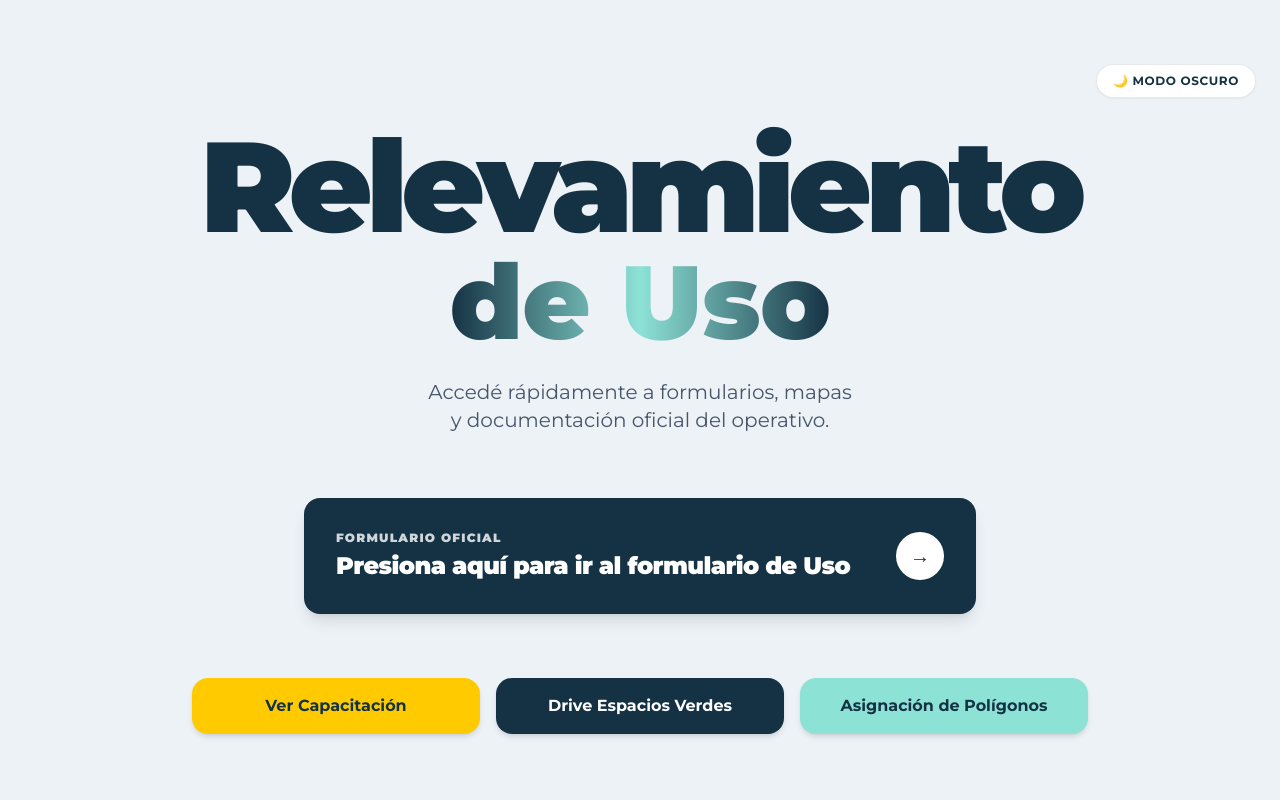
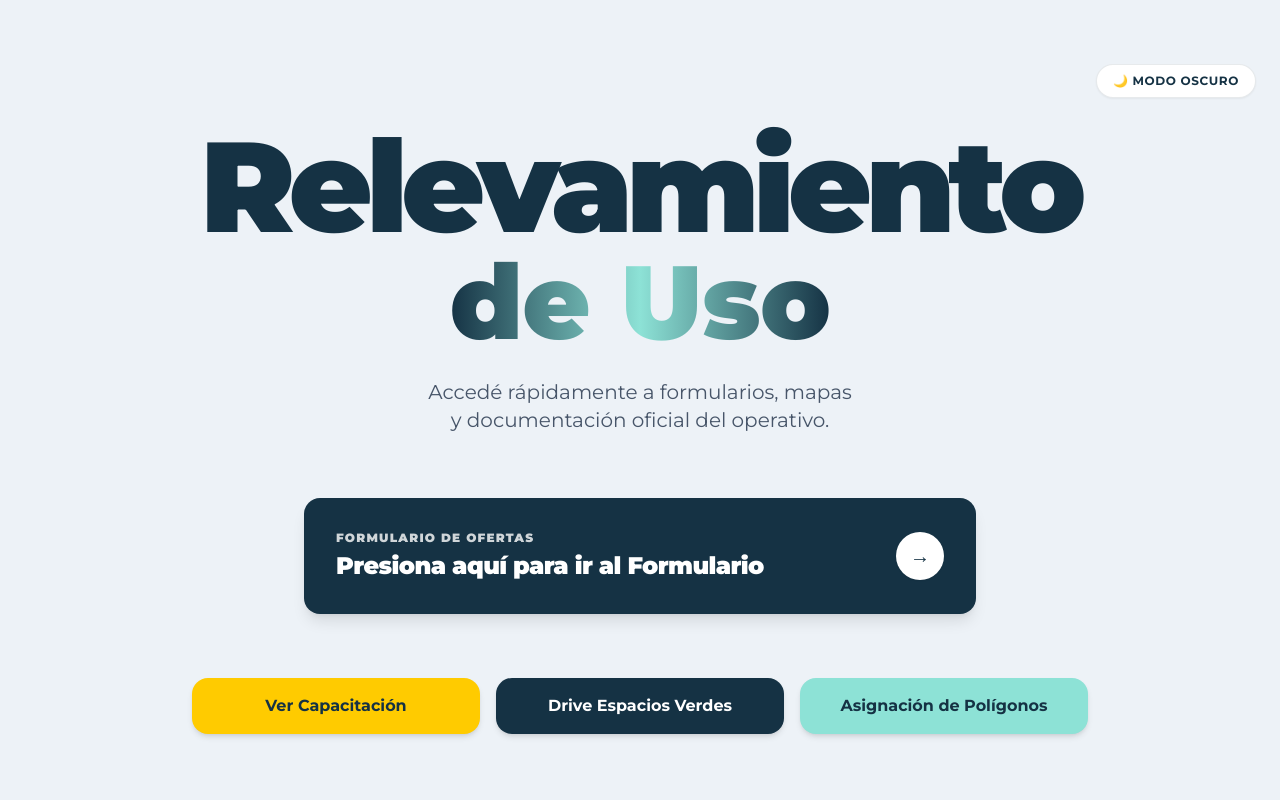
Before and after one commit to TadeoGCBA/relevamiento-uso, a Next.js app: page / in a window 1280 px wide. Shown: the top 800 px of the page. Built offline with nearby package versions, Linux system fonts and the light colour scheme.

Commit message:
Update page.tsx

```diff
--- a/app/page.tsx
+++ b/app/page.tsx
@@ -120,10 +120,10 @@ export default function RelevamientoUsoLanding() {
             >
               <div>
                 <span className="block text-xs font-black tracking-widest uppercase mb-1 opacity-80">
-                  FORMULARIO OFICIAL
+                  Formulario de Ofertas
                 </span>
                 <h2 className="text-xl md:text-2xl font-black tracking-tight leading-tight">
-                  Presiona aquí para ir al formulario de Uso
+                  Presiona aquí para ir al Formulario
                 </h2>
               </div>
 
```
